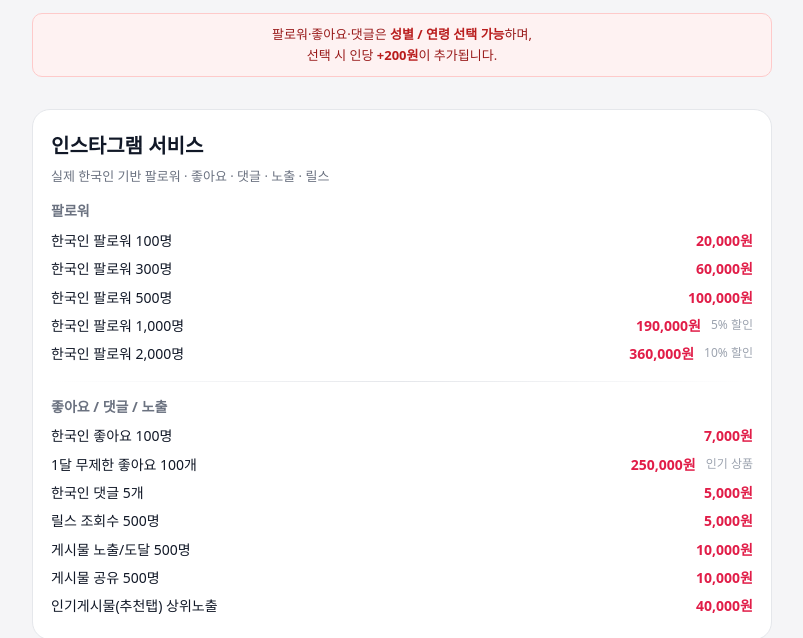
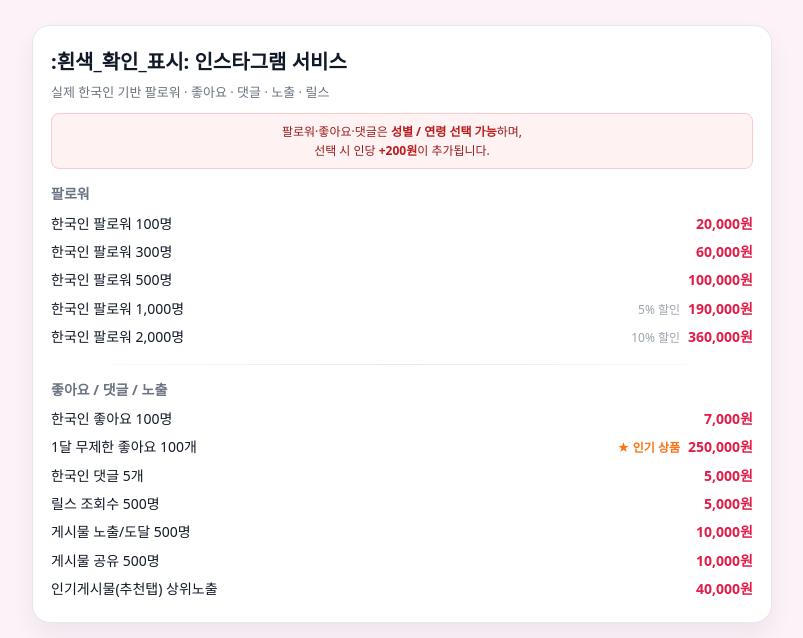
Before and after one commit to sieun0425/sns-pricing, a plain HTML site: page index.html in a window 1280 px wide. Shown: the part 105-743 px from the top of the page, without its empty margins (238-1041 px from the left). Drawn offline with Linux system fonts and the light colour scheme.

Commit message:
Refactor styles and update service headings
Updated CSS variables for a lighter background and adjusted section margins. Added inline notice for Instagram services and modified headings for better clarity.

```diff
--- a/index.html
+++ b/index.html
@@ -6,13 +6,13 @@
   <meta name="viewport" content="width=device-width, initial-scale=1.0" />
   <style>
     :root {
-      --bg: #f5f5f7;
-      --panel: #ffffff;
-      --text-main: #111827;
-      --text-sub: #6b7280;
-      --accent: #e11d48;
-      --muted: #9ca3af;
-      --border: #e5e7eb;
+      --bg: #fdf2f8;          /* 살짝 핑크빛 화사한 배경 */
+      --panel: #ffffff;       /* 카드(섹션) 배경 */
+      --text-main: #111827;   /* 본문 텍스트 */
+      --text-sub: #6b7280;    /* 설명 텍스트 */
+      --accent: #e11d48;      /* 가격 포인트 색 */
+      --muted: #9ca3af;       /* 보조 텍스트 */
+      --border: #e5e7eb;      /* 테두리 */
     }
 
     * {
@@ -50,31 +50,18 @@
       color: var(--text-sub);
     }
 
-    .notice {
-      margin-top: 16px;
-      padding: 10px 14px;
-      border-radius: 10px;
-      background: #fef2f2;
-      color: #991b1b;
-      font-size: 13px;
-      border: 1px solid #fecaca;
-    }
-
-    .notice strong {
-      color: #b91c1c;
-      font-weight: 700;
-    }
-
+    /* 섹션 공통 */
     section {
-      margin-top: 32px;
+      margin-top: 24px;
       padding: 20px 18px 18px;
       border-radius: 18px;
       background: var(--panel);
       border: 1px solid var(--border);
+      box-shadow: 0 12px 25px rgba(15, 23, 42, 0.06);
     }
 
     section + section {
-      margin-top: 20px;
+      margin-top: 18px;
     }
 
     section h2 {
@@ -82,10 +69,27 @@
       margin-bottom: 4px;
     }
 
-    section .section-sub {
+    .section-sub {
       font-size: 13px;
       color: var(--text-sub);
-      margin-bottom: 12px;
+      margin-bottom: 10px;
+    }
+
+    /* 인스타 전용 안내 박스 */
+    .notice-inline {
+      margin: 8px 0 12px;
+      padding: 8px 10px;
+      border-radius: 8px;
+      background: #fef2f2;
+      color: #991b1b;
+      font-size: 12px;
+      border: 1px solid #fecaca;
+      text-align: center;
+    }
+
+    .notice-inline strong {
+      color: #b91c1c;
+      font-weight: 700;
     }
 
     .group-title {
@@ -102,15 +106,19 @@
       display: flex;
       flex-wrap: wrap;
       gap: 4px;
-    }
-
-    .item .label {
-      color: var(--muted);
-      margin-right: 4px;
+      align-items: baseline;
+      justify-content: space-between;
     }
 
     .item .name {
       flex: 1 1 auto;
+    }
+
+    .item .note {
+      font-size: 12px;
+      color: var(--muted);
+      margin-right: 4px;
+      white-space: nowrap;
     }
 
     .item .price {
@@ -119,16 +127,16 @@
       white-space: nowrap;
     }
 
-    .item .note {
-      font-size: 12px;
-      color: var(--muted);
-      margin-left: 6px;
-    }
-
     .divider {
       margin: 12px 0;
       height: 1px;
       background: linear-gradient(to right, transparent, #e5e7eb, transparent);
+    }
+
+    /* 인기 상품 강조 */
+    .note.popular {
+      color: #f97316;
+      font-weight: 600;
     }
 
     @media (max-width: 480px) {
@@ -146,16 +154,17 @@
     <header>
       <h1>SNS 서비스 단가표</h1>
       <p>원하시는 플랫폼·상품·수량에 맞게 선택해 주세요.</p>
-      <div class="notice">
-        팔로워·좋아요·댓글은 <strong>성별 / 연령 선택 가능</strong>하며,<br />
-        선택 시 인당 <strong>+200원</strong>이 추가됩니다.
-      </div>
     </header>
 
     <!-- Instagram -->
     <section>
-      <h2>인스타그램 서비스</h2>
+      <h2>:흰색_확인_표시: 인스타그램 서비스</h2>
       <p class="section-sub">실제 한국인 기반 팔로워 · 좋아요 · 댓글 · 노출 · 릴스</p>
+
+      <div class="notice-inline">
+        팔로워·좋아요·댓글은 <strong>성별 / 연령 선택 가능</strong>하며,<br />
+        선택 시 인당 <strong>+200원</strong>이 추가됩니다.
+      </div>
 
       <div class="group-title">팔로워</div>
       <p class="item">
@@ -172,13 +181,13 @@
       </p>
       <p class="item">
         <span class="name">한국인 팔로워 1,000명</span>
+        <span class="note">5% 할인</span>
         <span class="price">190,000원</span>
-        <span class="note">5% 할인</span>
       </p>
       <p class="item">
         <span class="name">한국인 팔로워 2,000명</span>
+        <span class="note">10% 할인</span>
         <span class="price">360,000원</span>
-        <span class="note">10% 할인</span>
       </p>
 
       <div class="divider"></div>
@@ -190,8 +199,8 @@
       </p>
       <p class="item">
         <span class="name">1달 무제한 좋아요 100개</span>
+        <span class="note popular">★ 인기 상품</span>
         <span class="price">250,000원</span>
-        <span class="note">인기 상품</span>
       </p>
       <p class="item">
         <span class="name">한국인 댓글 5개</span>
@@ -217,7 +226,7 @@
 
     <!-- YouTube -->
     <section>
-      <h2>유튜브 서비스</h2>
+      <h2>:흰색_확인_표시: 유튜브 서비스</h2>
       <p class="section-sub">구독자 · 조회수 · 시청시간 · 좋아요 · 댓글</p>
 
       <div class="group-title">구독자</div>
@@ -243,8 +252,8 @@
       <div class="group-title">시청시간</div>
       <p class="item">
         <span class="name">시청시간 1,000시간</span>
+        <span class="note">1~3시간 길이의 영상만 가능</span>
         <span class="price">350,000원</span>
-        <span class="note">1~3시간 길이의 영상만 가능</span>
       </p>
 
       <div class="divider"></div>
@@ -266,7 +275,7 @@
 
     <!-- TikTok -->
     <section>
-      <h2>틱톡 서비스</h2>
+      <h2>:흰색_확인_표시: 틱톡 서비스</h2>
       <p class="section-sub">조회수 · 팔로워 · 좋아요 · 공유 · 저장</p>
 
       <div class="group-title">조회수</div>
```
